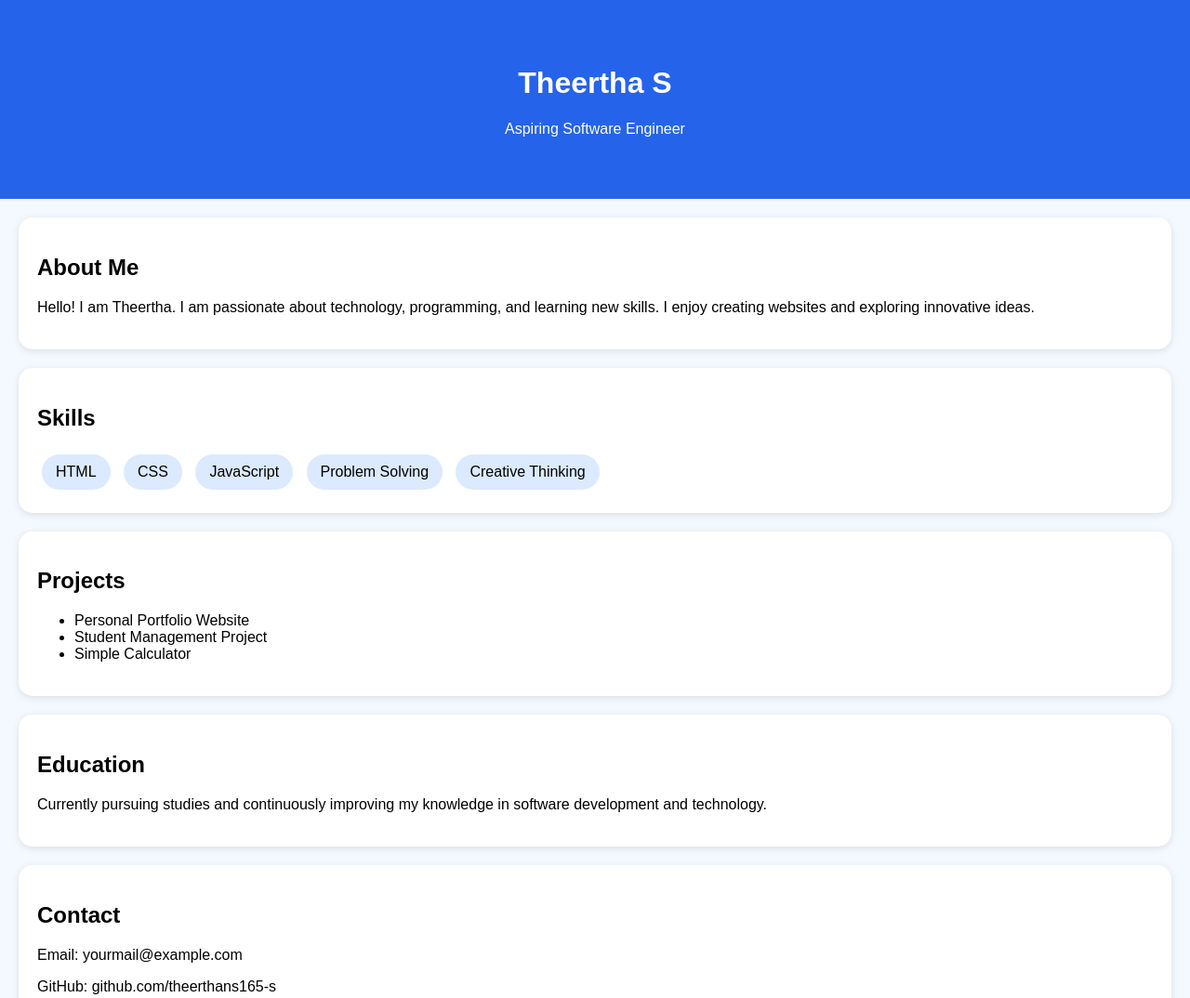
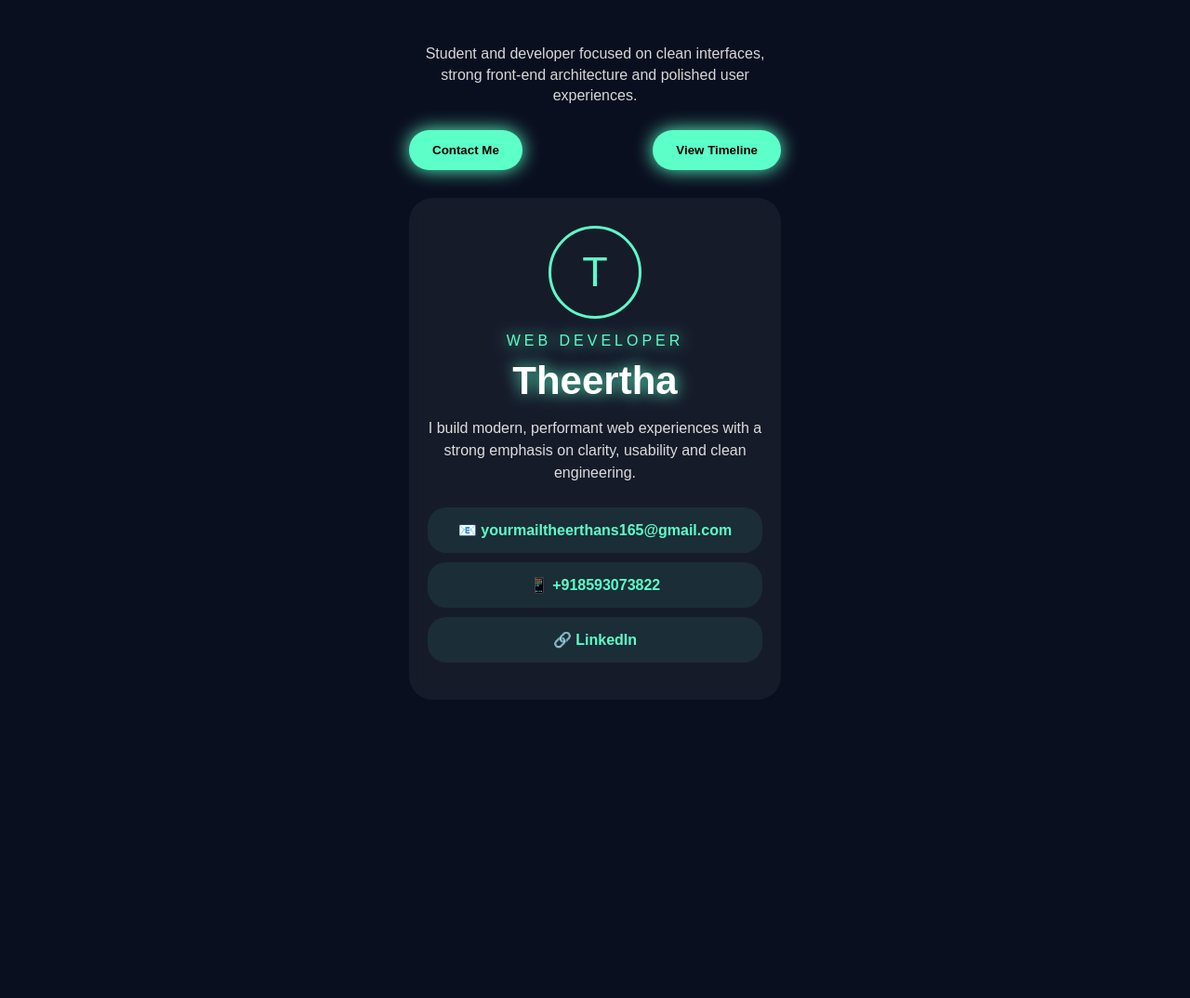
Before and after one commit to theerthans165-s/theertha165-s.github.io, a plain HTML site: page index.html in a window 1280 px wide. Shown: the top 1074 px of the page at 93% size. After the commit the page ends 800 px from the top, so only its background shows below. Drawn offline with Linux system fonts and the light colour scheme.

Commit message:
index.html

```diff
--- a/index.html
+++ b/index.html
@@ -1,99 +1,151 @@
 <!DOCTYPE html>
-<html>
+<html lang="en">
 <head>
-<title>Theertha S Portfolio</title>
+<meta charset="UTF-8">
+<meta name="viewport" content="width=device-width, initial-scale=1.0">
+<title>Theertha Portfolio</title>
+
 <style>
-body{
-    font-family: Arial, sans-serif;
+*{
     margin:0;
-    background:#f4f8ff;
+    padding:0;
+    box-sizing:border-box;
+    font-family:Arial, sans-serif;
 }
 
-.header{
-    background:#2563eb;
+body{
+    background:#0a0f1f;
     color:white;
-    text-align:center;
-    padding:50px 20px;
+    min-height:100vh;
+    display:flex;
+    justify-content:center;
+    align-items:center;
 }
 
-.section{
-    background:white;
-    margin:20px;
-    padding:20px;
-    border-radius:15px;
-    box-shadow:0 2px 8px rgba(0,0,0,0.1);
+.container{
+    width:90%;
+    max-width:400px;
+    text-align:center;
 }
 
-.skills span{
-    display:inline-block;
-    background:#dbeafe;
-    padding:10px 15px;
-    margin:5px;
-    border-radius:20px;
+.top-text{
+    color:#d8d8d8;
+    margin-bottom:25px;
+    line-height:1.4;
 }
 
-.footer{
-    background:#2563eb;
-    color:white;
-    text-align:center;
+.buttons{
+    display:flex;
+    justify-content:space-between;
+    margin-bottom:30px;
+}
+
+.btn{
+    padding:14px 25px;
+    border:none;
+    border-radius:30px;
+    background:#5cffc8;
+    color:#000;
+    font-weight:bold;
+    cursor:pointer;
+    box-shadow:0 0 20px #5cffc8;
+}
+
+.card{
+    background:rgba(255,255,255,0.05);
+    border-radius:25px;
+    padding:30px 20px;
+    backdrop-filter:blur(10px);
+}
+
+.avatar{
+    width:100px;
+    height:100px;
+    margin:auto;
+    border-radius:50%;
+    border:3px solid #5cffc8;
+    display:flex;
+    align-items:center;
+    justify-content:center;
+    font-size:45px;
+    color:#5cffc8;
+    margin-bottom:15px;
+}
+
+.role{
+    color:#5cffc8;
+    letter-spacing:4px;
+    margin-bottom:10px;
+}
+
+h1{
+    font-size:42px;
+    margin-bottom:15px;
+}
+
+.description{
+    color:#ddd;
+    line-height:1.5;
+    margin-bottom:25px;
+}
+
+.info{
+    background:rgba(92,255,200,0.08);
     padding:15px;
-    margin-top:20px;
+    border-radius:20px;
+    margin:10px 0;
+    color:#5cffc8;
+    font-weight:bold;
+}
+
+.glow{
+    animation:glow 2s infinite alternate;
+}
+
+@keyframes glow{
+    from{
+        text-shadow:0 0 5px #5cffc8;
+    }
+    to{
+        text-shadow:0 0 20px #5cffc8;
+    }
 }
 </style>
 </head>
 
 <body>
 
-<div class="header">
-    <h1>Theertha S</h1>
-    <p>Aspiring Software Engineer</p>
-</div>
+<div class="container">
 
-<div class="section">
-    <h2>About Me</h2>
-    <p>
-        Hello! I am Theertha. I am passionate about technology,
-        programming, and learning new skills. I enjoy creating
-        websites and exploring innovative ideas.
+    <p class="top-text">
+        Student and developer focused on clean interfaces,
+        strong front-end architecture and polished user experiences.
     </p>
-</div>
 
-<div class="section">
-    <h2>Skills</h2>
-    <div class="skills">
-        <span>HTML</span>
-        <span>CSS</span>
-        <span>JavaScript</span>
-        <span>Problem Solving</span>
-        <span>Creative Thinking</span>
+    <div class="buttons">
+        <button class="btn">Contact Me</button>
+        <button class="btn">View Timeline</button>
     </div>
-</div>
 
-<div class="section">
-    <h2>Projects</h2>
-    <ul>
-        <li>Personal Portfolio Website</li>
-        <li>Student Management Project</li>
-        <li>Simple Calculator</li>
-    </ul>
-</div>
+    <div class="card">
 
-<div class="section">
-    <h2>Education</h2>
-    <p>
-        Currently pursuing studies and continuously improving my
-        knowledge in software development and technology.
-    </p>
-</div>
+        <div class="avatar">T</div>
 
-<div class="section">
-    <h2>Contact</h2>
-    <p>Email: yourmail@example.com</p>
-    <p>GitHub: github.com/theerthans165-s</p>
-</div>
+        <div class="role glow">WEB DEVELOPER</div>
 
-<div class="footer">
-    © 2026 Theertha S | Portfolio
+        <h1 class="glow">Theertha</h1>
+
+        <p class="description">
+            I build modern, performant web experiences with a strong emphasis on clarity,
+            usability and clean engineering.
+        </p>
+
+        <div class="info">📧 yourmailtheerthans165@gmail.com</div>
+        <div class="info">📱 +918593073822</div>
+        <div class="info">🔗 LinkedIn</div>
+
+    </div>
+
 </div>
 
 </body>
```
